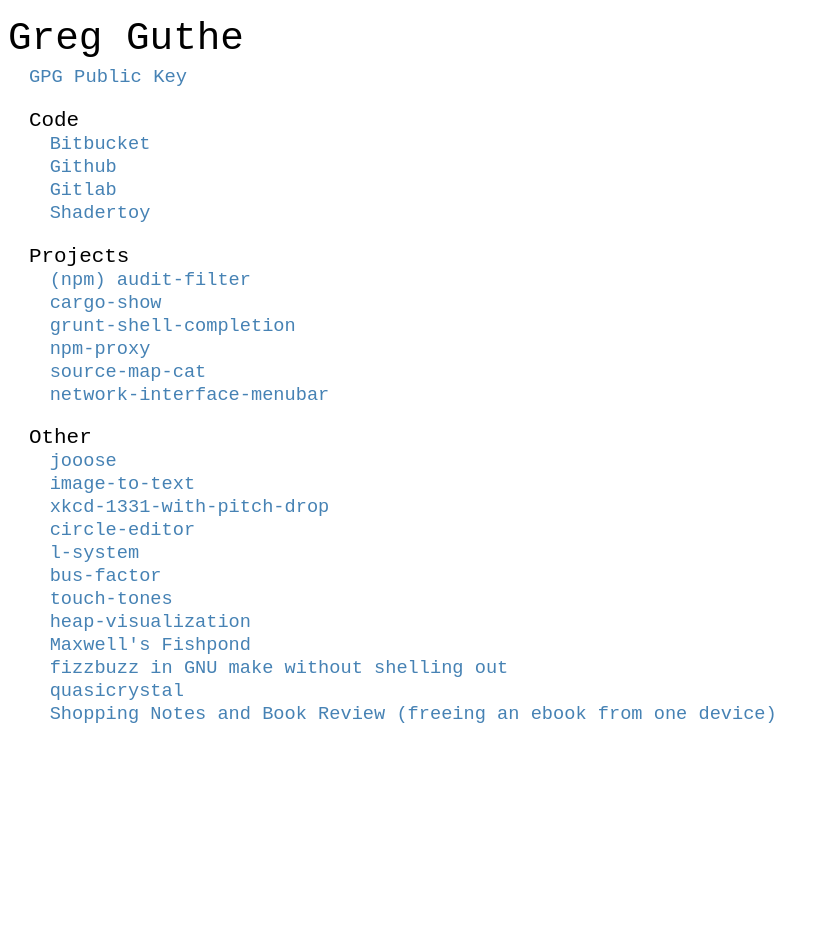
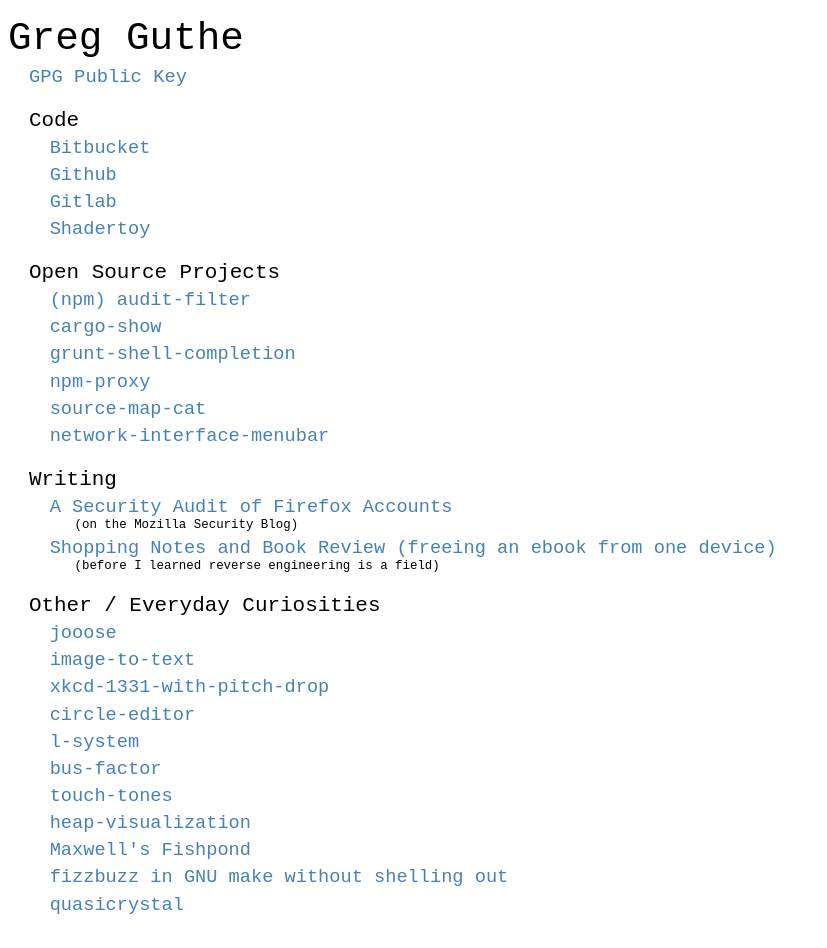
Before and after one commit to g-k/g-k.github.io, a plain HTML site: page index.html in a window 1280 px wide. Shown: the whole page, without its empty margins (0-827 px from the left). Before the commit the page ends 800 px from the top, so only its background shows below. Drawn offline with Linux system fonts and the light colour scheme.

Commit message:
rename sections and add section for writing; add link to FxA audit post

```diff
--- a/index.html
+++ b/index.html
@@ -25,7 +25,7 @@
         </li>
 
         <li class="top-item">
-          Projects
+          Open Source Projects
           <ul>
             <li><a href="https://github.com/mozilla-services/audit-filter">(npm) audit-filter</a>
             <li><a href="https://github.com/g-k/cargo-show">cargo-show</a>
@@ -37,7 +37,19 @@
         </li>
 
         <li class="top-item">
-          Other
+          Writing
+          <ul>
+            <li><a href="https:// https://blog.mozilla.org/security/2017/07/18/web-service-audits-firefox-accounts/">A Security Audit of Firefox Accounts</a>
+                <div class="subtitle">(on the Mozilla Security Blog)</div>
+            </li>
+            <li><a href="https://gist.github.com/g-k/4449416">Shopping Notes and Book Review (freeing an ebook from one device)</a>
+                <div class="subtitle">(before I learned reverse engineering is a field)</div>
+            </li>
+          </ul>
+        </li>
+
+        <li class="top-item">
+          Other / Everyday Curiosities
           <ul>
             <li><a href="https://github.com/g-k/jooose">jooose</a>
             <li><a href="https://github.com/g-k/image-to-text">image-to-text</a>
@@ -50,7 +62,6 @@
             <li><a href="https://github.com/g-k/max-fishpond">Maxwell's Fishpond</a>
             <li><a href="http://gist.github.com/g-k/4381991">fizzbuzz in GNU make without shelling out</a>
             <li><a href="http://bl.ocks.org/g-k/5847236">quasicrystal</a>
-            <li><a href="https://gist.github.com/g-k/4449416">Shopping Notes and Book Review (freeing an ebook from one device)</a>
           </ul>
         </li>
       </ul>
--- a/site.css
+++ b/site.css
@@ -31,7 +31,11 @@
     font-size: 0.9em;
 }
 li {
-    padding-top: 0em;
+    padding-top: 0.2em;
     padding-left: 1em;
     text-indent: 0em;
 }
+.subtitle {
+    font-size: 0.6em;
+    padding-left: 2em;
+}
```
